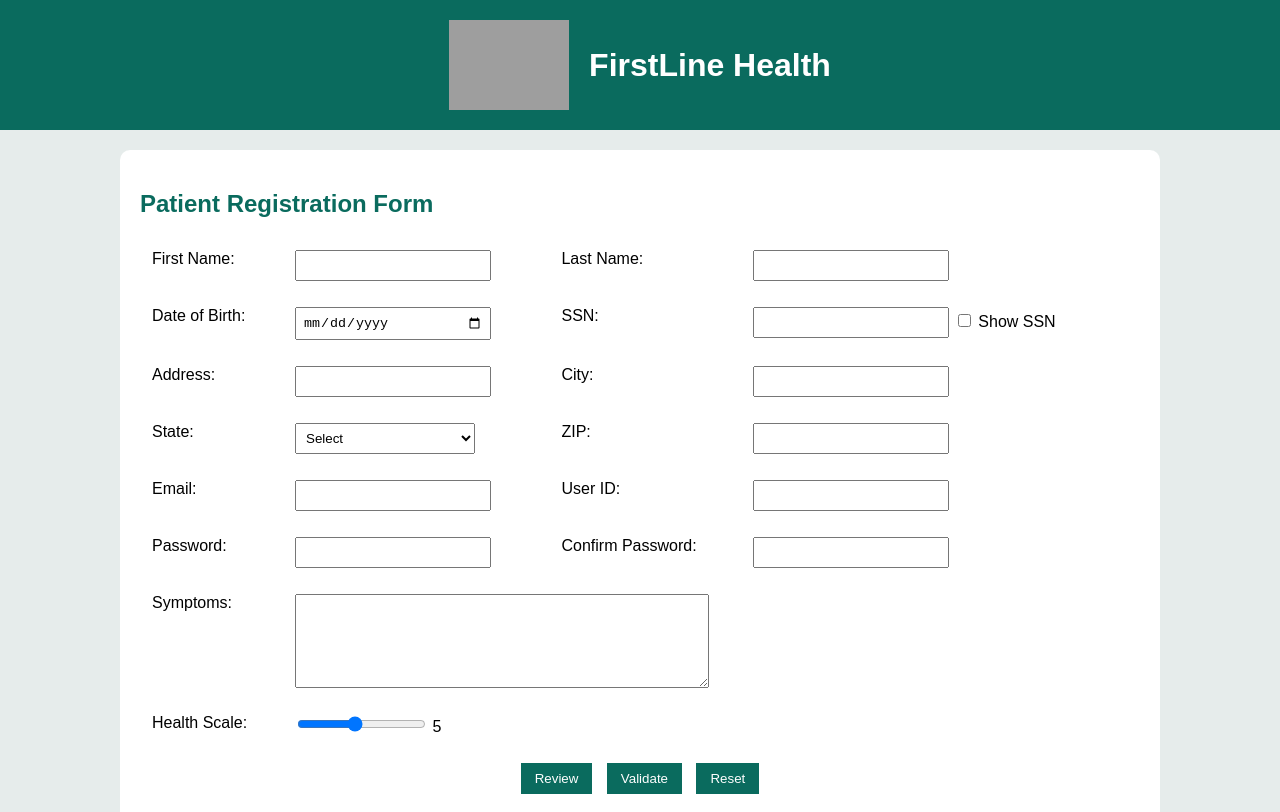
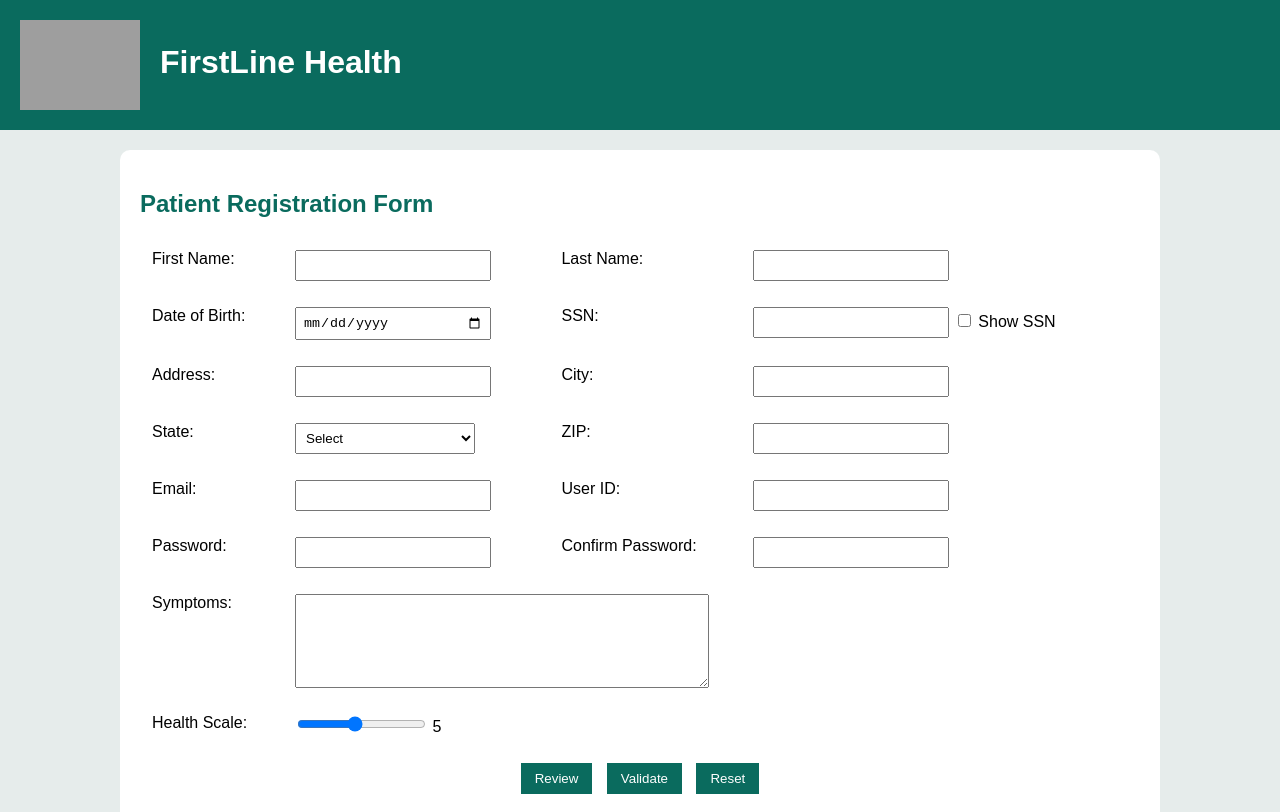
Before and after one commit to sanasyed1990/mis3371-homework3, a plain HTML site: page index.html in a window 1280 px wide. Shown: the top 812 px of the page. Drawn offline with Linux system fonts and the light colour scheme; grey boxes are pictures that could not be loaded.

Commit message:
Update style.css

```diff
--- a/style.css
+++ b/style.css
@@ -21,7 +21,7 @@ body {
 
     align-items: center;
 
-    justify-content: center;
+    justify-content: flex-start;
 
     gap: 20px;
 }
@@ -37,7 +37,21 @@ body {
 
 .header-center {
 
-    text-align: center;
+    text-align: left;
+}
+
+.header-center h1 {
+
+    margin: 0;
+
+    color: white;
+}
+
+#currentDate {
+
+    margin-top: 5px;
+
+    color: white;
 }
 
 #main {
@@ -55,13 +69,6 @@ body {
     border-radius: 10px;
 
     color: black;
-}
-
-h1 {
-
-    color: white;
-
-    margin: 0;
 }
 
 h2 {
```
